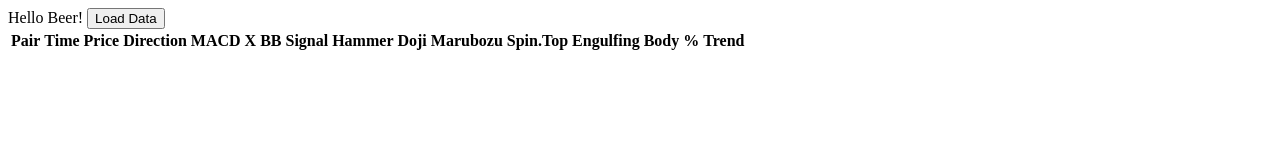
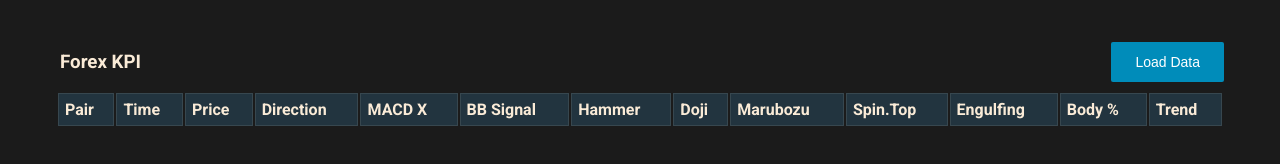
Before and after one commit to mathewqpmiller/Python-ForexTradingBot, a plain HTML site: page WebDashStarter/static/index.html in a window 1280 px wide. Drawn offline with nearby package versions, Linux system fonts and the light colour scheme.

Commit message:
#57 - Indicator Web Dash #6 - Styling the KPI table

```diff
--- a/WebDashStarter/static/index.html
+++ b/WebDashStarter/static/index.html
@@ -4,13 +4,19 @@
     <meta charset="UTF-8">
     <meta http-equiv="X-UA-Compatible" content="IE=edge">
     <meta name="viewport" content="width=device-width, initial-scale=1.0">
+    <link rel="preconnect" href="https://fonts.gstatic.com" crossorigin>
+    <link href="https://fonts.googleapis.com/css2?family=Roboto:wght@300;400;700&display=swap" rel="stylesheet">
+    <link rel="stylesheet" href="styles.css">
     <script src="https://cdn.jsdelivr.net/npm/vue@2.7.14/dist/vue.js"></script>
     <title>Forex</title>
 </head>
+
 <body>
     <div id="app">
-        {{ message }}
-        <button @click="loadData">Load Data</button>
+        <div class="header">
+            <h3>Forex KPI</h3>
+            <button class="button" @click="loadData">Load Data</button>
+        </div>
 
         <dif class="tableContainer">
             <table>
--- /dev/null
+++ b/WebDashStarter/static/styles.css
@@ -0,0 +1,49 @@
+body {
+    font-family: 'Roboto', sans-serif;
+    background-color: rgb(27, 27, 27);
+    color: antiquewhite;
+    padding-top: 24px;
+    padding-left: 48px;
+    padding-right: 48px;
+}
+
+table {
+    width: 100%;
+}
+
+th {
+    background-color: rgb(34, 52, 63);
+}
+
+table th, table td {
+    border: 1px solid #37474f;
+    text-align: left;
+    padding: 6px;
+}
+
+.header {
+    display: flex;
+    justify-content: space-between;
+    align-items: center;
+    padding-left: 4px;
+}
+
+.button {
+    padding: 12px 24px;
+    text-align: center;
+    text-decoration: none;
+    font-size: 14px;
+    background-color: #008CBA;
+    border: none;
+    border-radius: 2px;
+    color: white;
+}
+
+.button:hover {
+    background-color: #abe4f6;
+    color: rgb(27, 27, 27)
+}
+
+.button:active {
+    background-color: #5a6669;
+}
```
